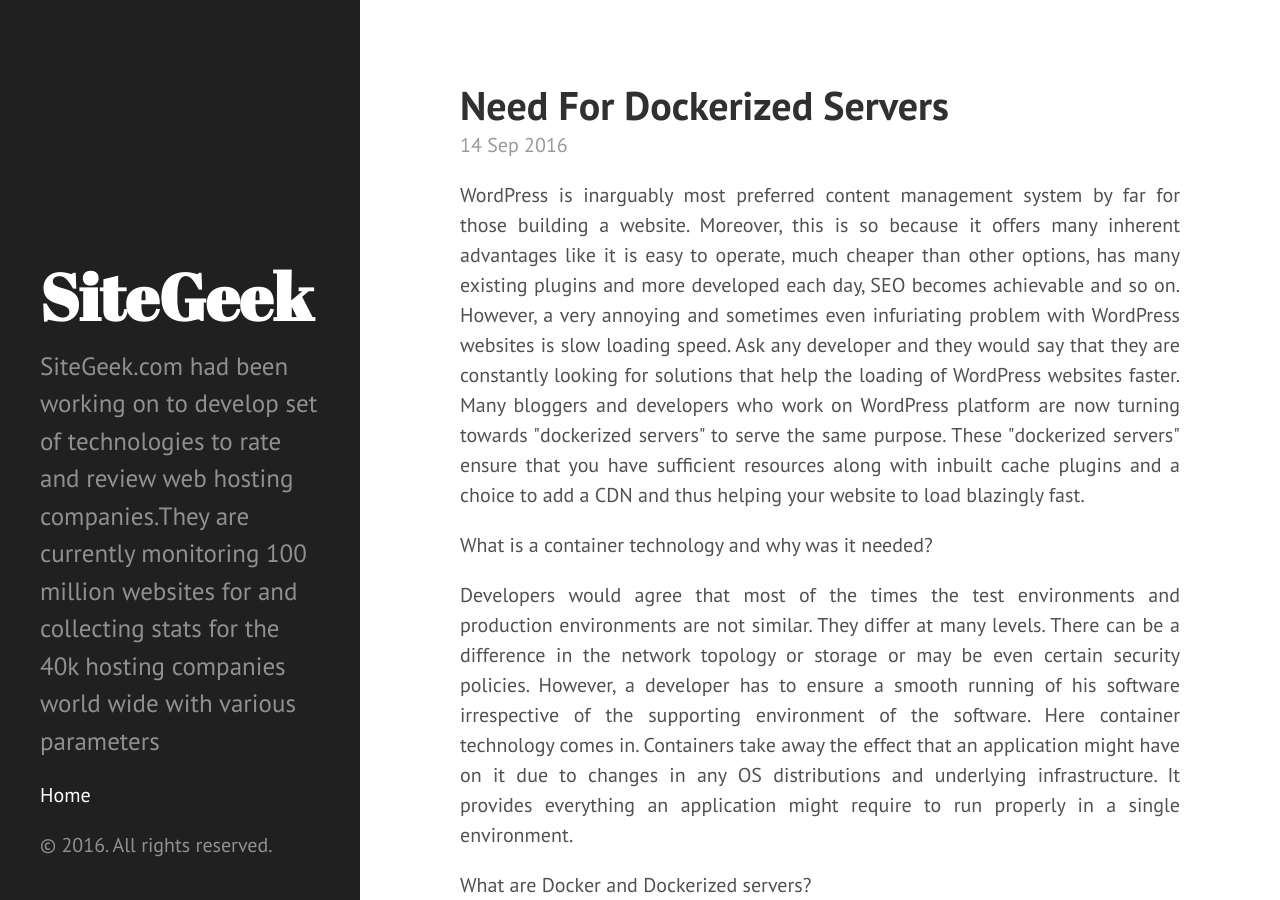
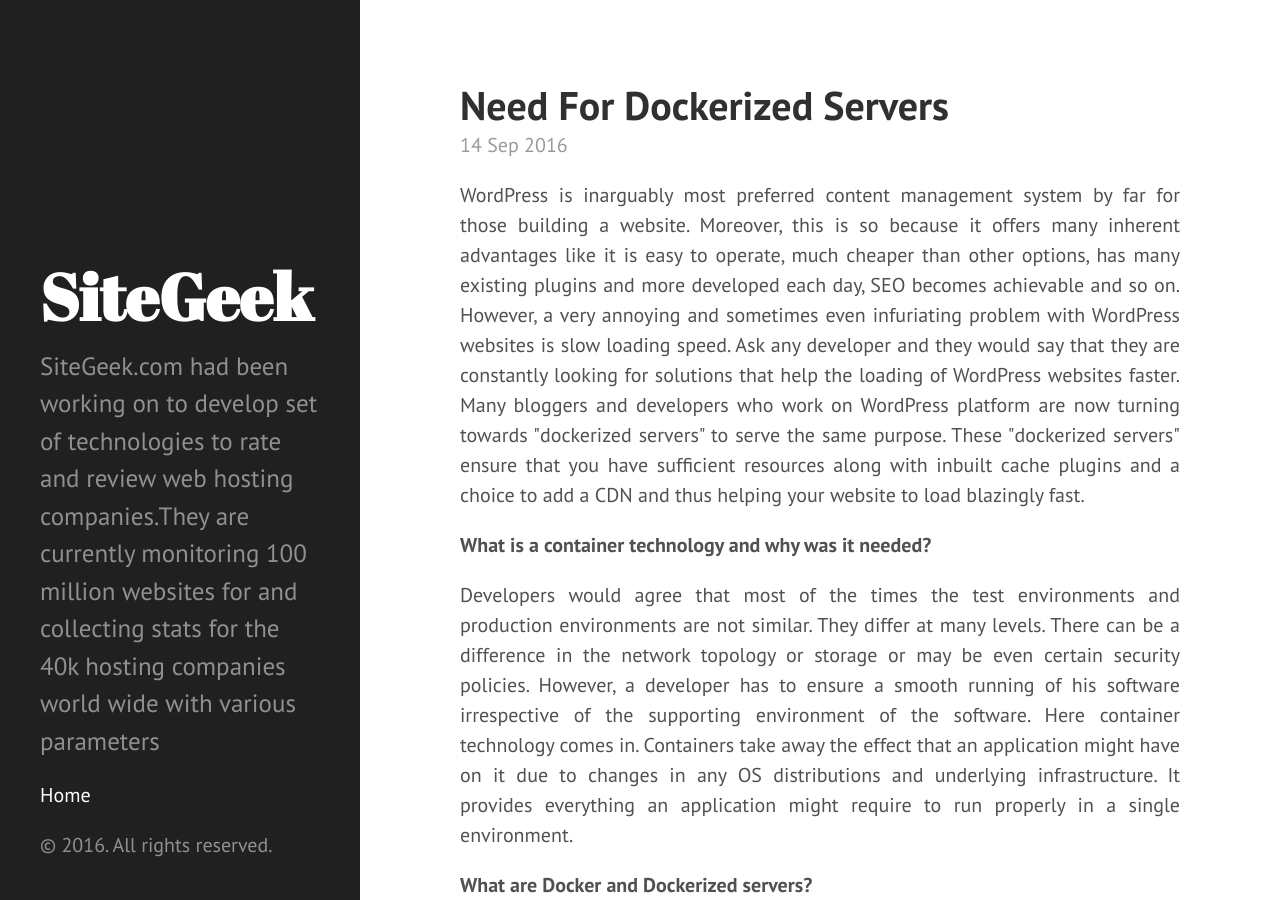
Before and after one commit to cpwebhosting/cpwebhosting.github.io, a Jekyll site: the page built from _posts/2016-09-14-need-for-dockerized-servers.markdown, in a window 1280 px wide and 900 px high. Built offline with Jekyll 4.4.1, drawn with Linux system fonts in a browser that asks for light colours.

```diff
--- a/_posts/2016-09-14-need-for-dockerized-servers.markdown
+++ b/_posts/2016-09-14-need-for-dockerized-servers.markdown
@@ -5,27 +5,24 @@ layout: post
 ---
 <p style="text-align:justify">WordPress is inarguably most preferred content management system by far for those building a website. Moreover, this is so because it offers many inherent advantages like it is easy to operate, much cheaper than other options, has many existing plugins and more developed each day, SEO becomes achievable and so on. However, a very annoying and sometimes even infuriating problem with WordPress websites is slow loading speed. Ask any developer and they would say that they are constantly looking for solutions that help the loading of WordPress websites faster. Many bloggers and developers who work on WordPress platform are now turning towards "dockerized servers" to serve the same purpose. These "dockerized servers" ensure that you have sufficient resources along with inbuilt cache plugins and a choice to add a CDN and thus helping your website to load blazingly fast.</p>
 
-What is a container technology and why was it needed?
+<b>What is a container technology and why was it needed?</b>
 
 <p style="text-align:justify">Developers would agree that most of the times the test environments and production environments are not similar. They differ at many levels. There can be a difference in the network topology or storage or may be even certain security policies. However, a developer has to ensure a smooth running of his software irrespective of the supporting environment of the software.  Here container technology comes in.  Containers take away the effect that an application might have on it due to changes in any OS distributions and underlying infrastructure. It provides everything an application might require to run properly in a single environment.</p>
 
-What are Docker and Dockerized servers?
+<b>What are Docker and Dockerized servers?</b>
 
 <p style="text-align:justify">Docker, which appeared on the IT scene a couple of years back has managed to achieve the aim of which it built. It thus has now become synonymous with container technology. Its success can clearly estimate from the fact that big giants like Amazon, Google and  Microsoft are showing interest in using it.</p>
 
 <p style="text-align:justify">Founded by Solomon Hykes and situated in San Francisco, California; Docker Inc came up with Docker open source project in early 2013 and since then there has been no looking back. What Docker does is that is that it envelopes a software along with everything that might be needed to run it, and installed on a server.  So now all the stuff like code, runtime, libraries, tools required for running a particular software there as a single entity. The result is that this software run in the same fashion each time, whatever be supporting environment. It frees the software from any effect that it might have due to any changes around this standardized unit. Whatever be the infrastructure around, any change in computer or cloud or whatever, the software runs just the way the developer intended it to run. Docker containers are hot for all the right reasons! It is just awesome!</p>
 
-Benefits of using Dockerized server
+<b>Benefits of using Dockerized server</b>
 
-<p style="text-align:justify">There are many inherent advantages that one can have by using a "Dockerized Server." Let's look at the major ones:</p
->
-
+<p style="text-align:justify">There are many inherent advantages that one can have by using a "Dockerized Server." Let's look at the major ones:</p>
 <p style="text-align:justify">It ensures that there is a no conflict and no issue process when the software goes from development stage to production stage. No intervention required for this transition, and it becomes smooth and quick.</p>
 <p style="text-align:justify">We do away with portability issues when we choose docker. Whatever be the machine to which the software transferred, if it runs Docker, running the software is not a problem.</p>
 <p style="text-align:justify">Even if your software undergoes many developmental steps, and is released more than once, the environment consistency is not disturbed.</p>
 
 <p style="text-align:justify">Having a docker ensures having a software's dedicated resources. It does not eat resources from other and neither have to part with its own.
 Maintaining a docker is easy, and it is safe too.</p>
-Conclusion
-
+<b>Conclusion</b>
 <p style="text-align:justify">Using a "Dockerized Server" can help you get many applications running using the same amount of hardware. A lot of money saved in a long term. You can squeeze out maximum performance from a server when it is dockerized.</p>
```
